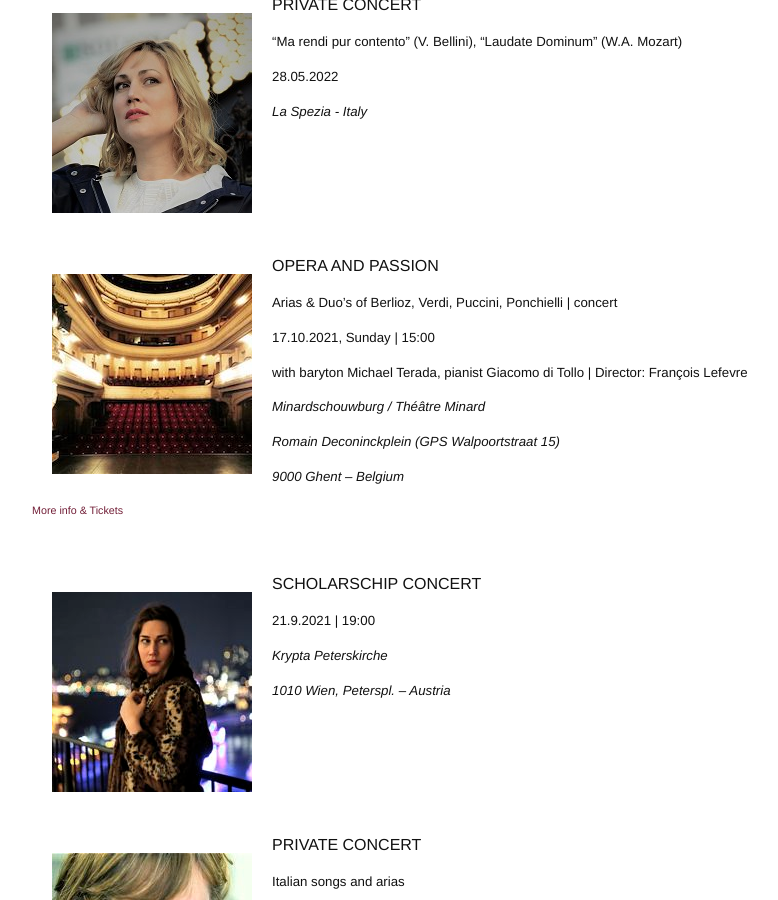
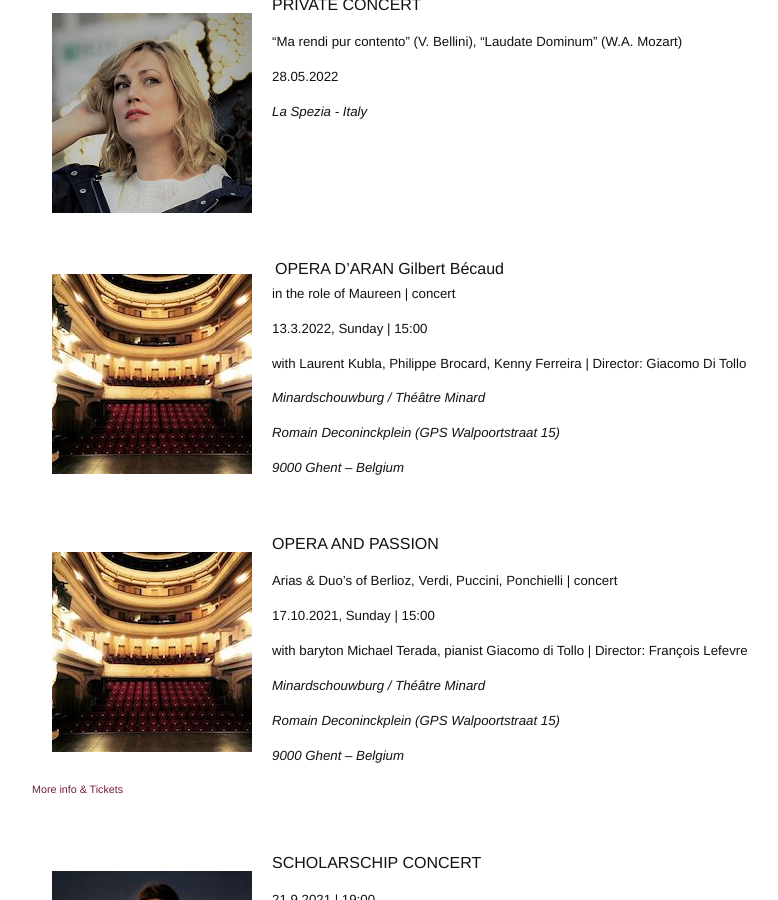
Before and after one commit to annesophie-sevens/annesophie-sevens.github.io, a Jekyll site: the page built from agenda-en.md, in a window 1280 px wide and 900 px high, scrolled down 1012 px. Shown: the whole window, without its empty margins (238-1016 px from the left). Built offline with Jekyll 4.4.1, drawn with Linux system fonts in a browser that asks for light colours; nearby versions of some CDN libraries.

Commit message:
Update agenda-en.md

```diff
--- a/agenda-en.md
+++ b/agenda-en.md
@@ -57,6 +57,24 @@ PRIVATE CONCERT
 &nbsp;
 
 &nbsp;
+
+&nbsp;
+
+<img style="float: left; padding: 20px" src="/assets/Minard.jpg">
+
+OPERA D'ARAN | Gilbert Bécaud
+
+##### in the role of Maureen | concert
+
+##### 13.3.2022, Sunday | 15:00
+
+##### with Laurent Kubla, Philippe Brocard, Kenny Ferreira | Director: Giacomo Di Tollo
+
+##### _Minardschouwburg / Théâtre Minard_
+
+##### _Romain Deconinckplein (GPS Walpoortstraat 15)_
+
+##### _9000 Ghent – Belgium_
 
 &nbsp;
 
```
